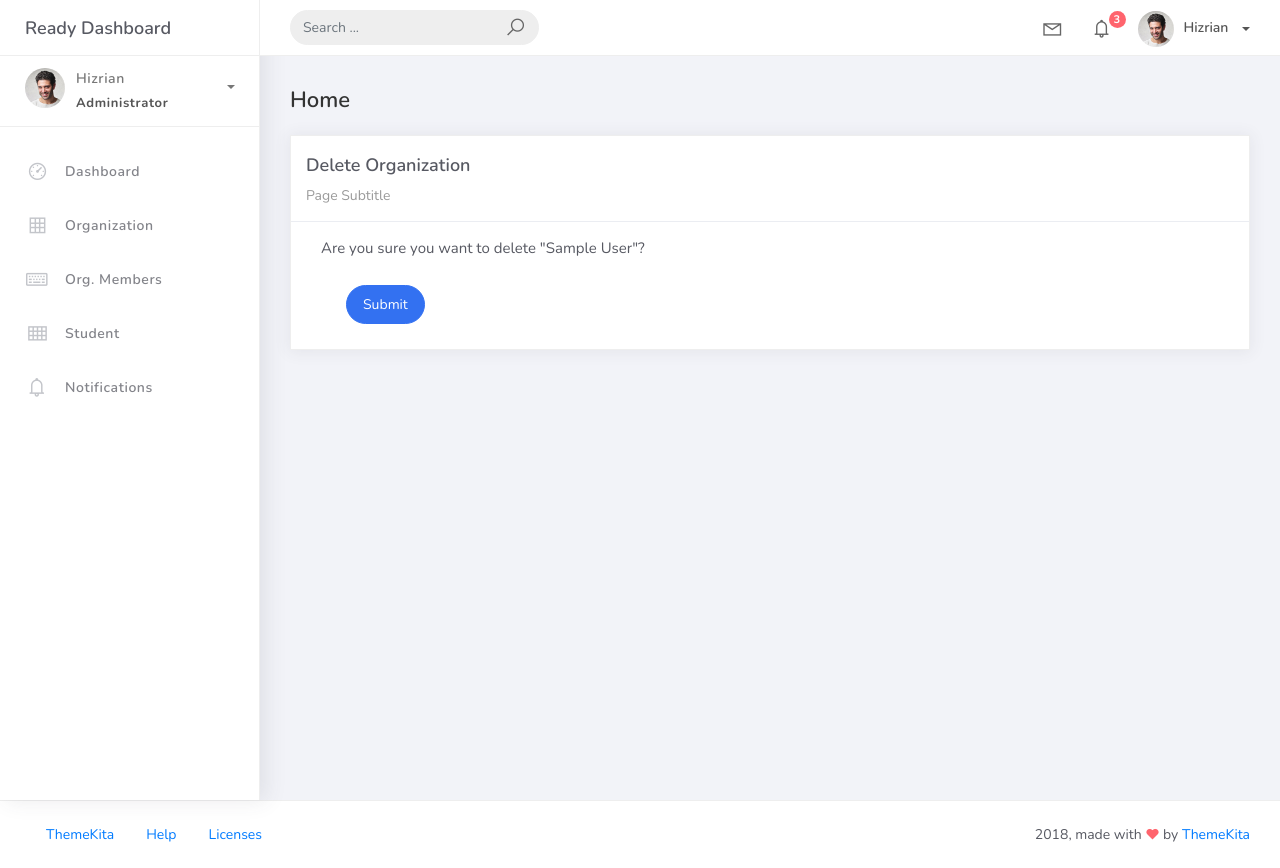
After one commit to Hawksprey420/psusphere, a Django app: page /organization_list/1/delete in a window 1280 px wide. The commit adds this page. Run offline with Django 5.2, Linux system fonts and the light colour scheme; tables that the repository leaves empty hold one stand-in row (values such as "Sample post"); some libraries are stand-ins or nearby versions.

Commit message:
Initial CRUD in psusphere

```diff
--- a/projectsite/projectsite/urls.py
+++ b/projectsite/projectsite/urls.py
@@ -16,7 +16,7 @@ Including another URLconf
 """
 from django.contrib import admin
 from django.urls import path
-from studentorg.views import HomePageView, OrganizationList, OrganizationCreateView
+from studentorg.views import HomePageView, OrganizationList, OrganizationCreateView, OrganizationUpdateView, OrganizationDeleteView
 from studentorg import views
 
 urlpatterns = [
@@ -24,4 +24,6 @@ urlpatterns = [
     path('', views.HomePageView.as_view(), name='home'),
     path('organization_list', OrganizationList.as_view(), name='organization-list'),
     path('organization/add', OrganizationCreateView.as_view(), name='organization-add'),
+    path('organization_list/<int:pk>', OrganizationUpdateView.as_view(), name='organization-update'),
+    path('organization_list/<int:pk>/delete', OrganizationDeleteView.as_view(), name='organization-delete'),
 ]
--- a/projectsite/studentorg/views.py
+++ b/projectsite/studentorg/views.py
@@ -1,6 +1,6 @@
 from django.shortcuts import render
 from django.views.generic.list import ListView
-from django.views.generic.edit import CreateView
+from django.views.generic.edit import CreateView, UpdateView, DeleteView
 from studentorg.models import Organization
 from studentorg.forms import OrganizationForm
 from django.urls import reverse_lazy
@@ -21,4 +21,15 @@ class OrganizationCreateView(CreateView):
     form_class = OrganizationForm
     template_name = 'org_form.html'
     success_url = reverse_lazy('organization-list')
+
+class OrganizationUpdateView(UpdateView):
+    model = Organization
+    form_class = OrganizationForm
+    template_name = 'org_form.html'
+    success_url = reverse_lazy('organization-list')
+
+class OrganizationDeleteView(DeleteView):
+    model = Organization
+    template_name = 'org_del.html'
+    success_url = reverse_lazy('organization-list')
 # Create your views here.
--- a/projectsite/templates/base.html
+++ b/projectsite/templates/base.html
@@ -198,13 +198,6 @@
 								<p>Notifications</p>
 							</a>
 						</li>
-						<li class="nav-item active">
-							<a href="typography.html">
-								<i class="la la-font"></i>
-								<p>Typography</p>
-								<span class="badge badge-danger">25</span>
-							</a>
-						</li>
 					</ul>
 				</div>
 			</div>
--- /dev/null
+++ b/projectsite/templates/org_del.html
@@ -0,0 +1,31 @@
+{% extends 'base.html' %} {% load static %} {% block content %}
+ <div class="content">
+   <div class="container-fluid">
+     <h4 class="page-title">Home</h4>
+     <div class="row">
+       <div class="col-md-12">
+         <div class="card">
+           <div class="card-header">
+             <div class="card-title">Delete Organization</div>
+             <div class="card-category">Page Subtitle</div>
+           </div>
+           <div class="col-md-6">
+           <div class="card-body">
+             <form class="" action="" method="post" novalidate>
+                 <p>Are you sure you want to delete "{{ object }}"?</p>
+               {% csrf_token %} {% include 'includes/form.html' %}
+                 <div class="form-group">
+                   <div class="col-md-12 col-sm-3">
+                     <button type="submit" class="btn btn-primary btn-rounded">Submit</button>
+                   </div>
+                 </div>
+               </div>
+             </form>
+           </div>
+         </div>
+         </div>
+       </div>
+     </div>
+   </div>
+ </div>
+ {% endblock %}
```
Also changed, not shown: projectsite/templates/org_list.html (+7 -2 lines).
